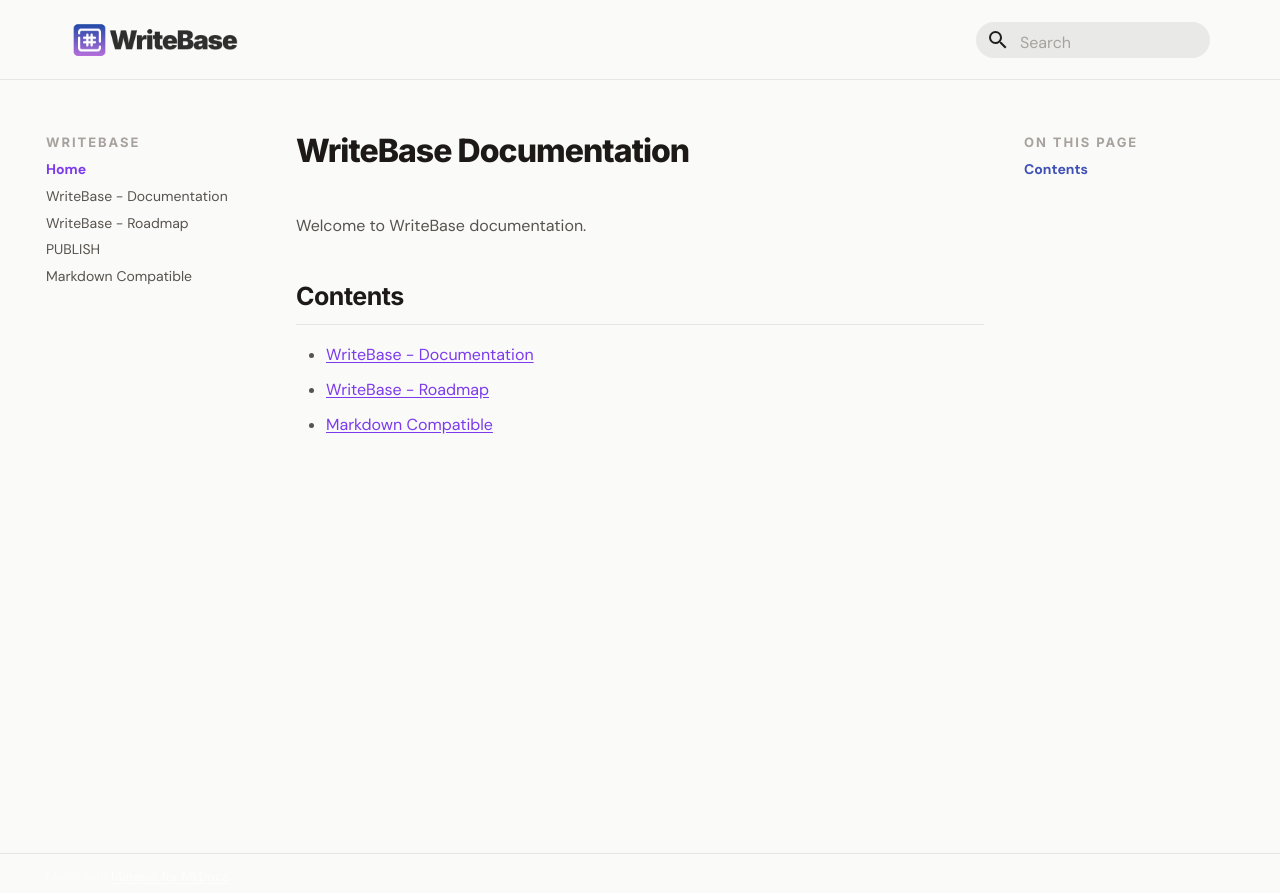
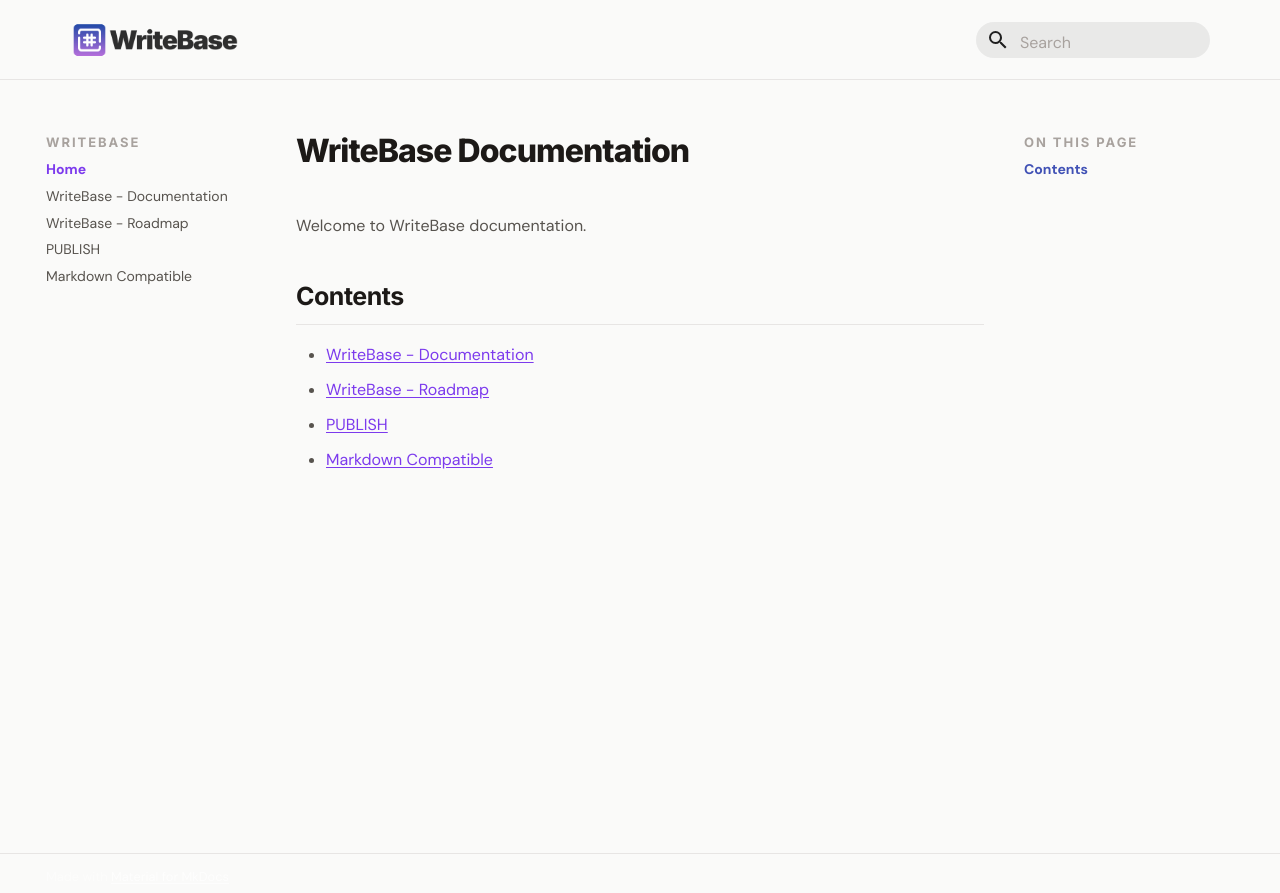
Before and after one commit to larssonhthomas-afk/writebase-docs, an MkDocs documentation site: the page built from docs/index.md, in a window 1280 px wide. Shown: the top 893 px of the page. Built offline with MkDocs 1.6.1 and Material for MkDocs 9.7.7, drawn with Linux system fonts in a browser that asks for light colours; some web fonts are replaced.

Commit message:
Update index

```diff
--- a/docs/index.md
+++ b/docs/index.md
@@ -10,4 +10,5 @@ Welcome to WriteBase documentation.
 
 - [WriteBase - Documentation](./[object Object].md)
 - [WriteBase - Roadmap](./[object Object].md)
+- [PUBLISH](./[object Object].md)
 - [Markdown Compatible](./[object Object].md)
```
